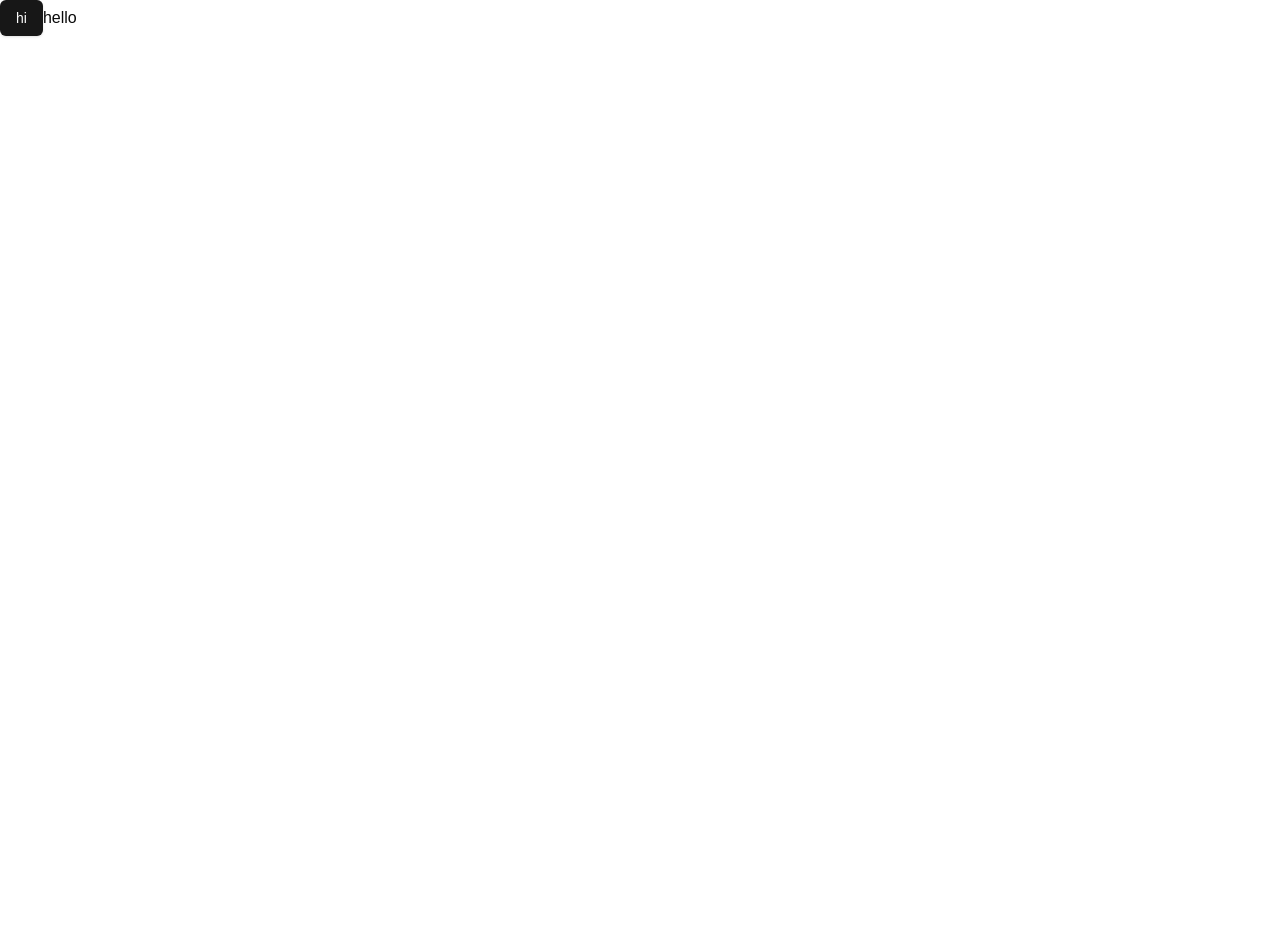
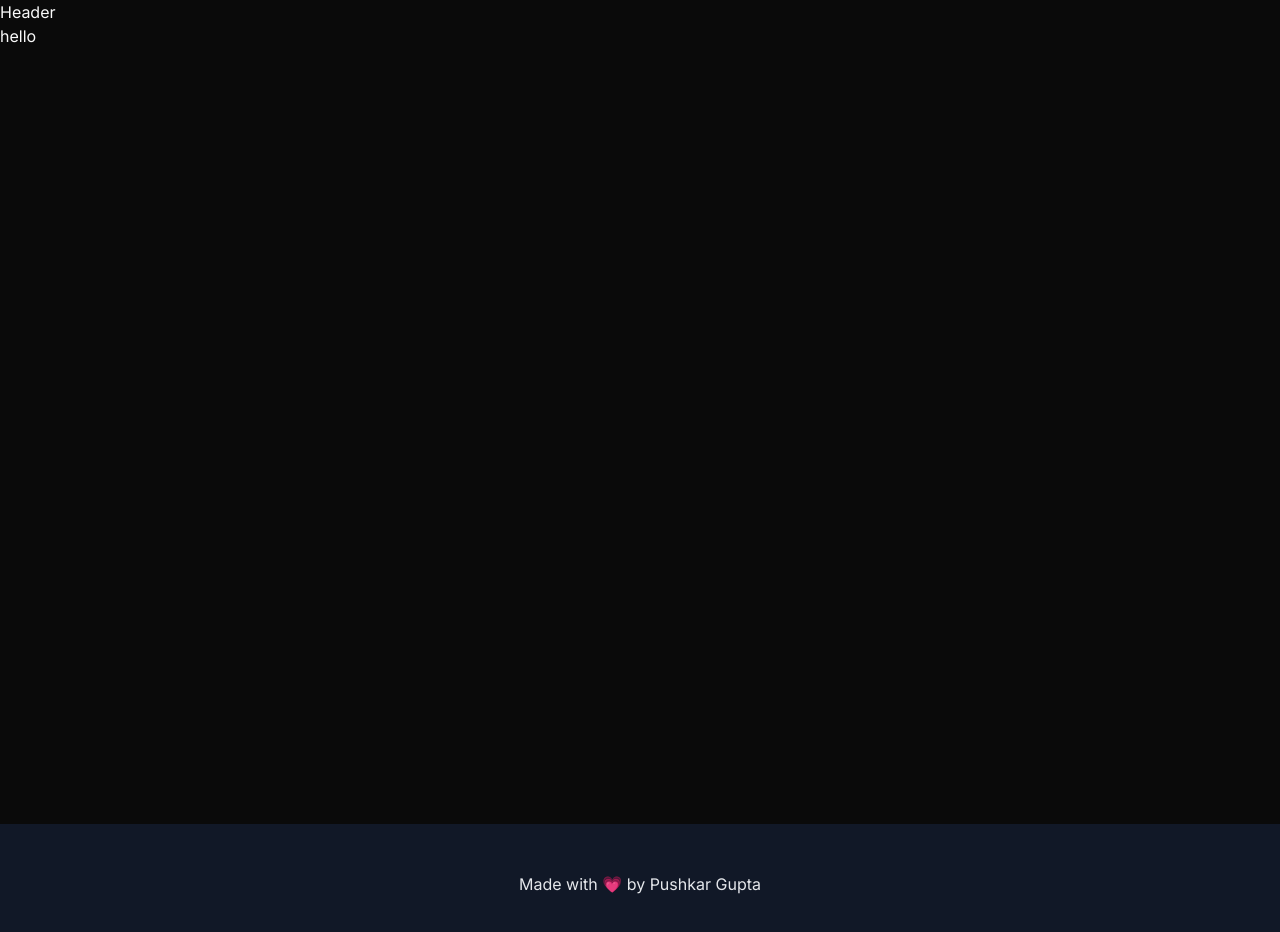
Before and after one commit to pushkarguptaaa/SprintFlow-App, a Next.js app: page / in a window 1280 px wide. Shown: the top 932 px of the page. Before the commit the page ends 800 px from the top, so only its background shows below. Built offline with nearby package versions, Linux system fonts and the light colour scheme.

Commit message:
setup the layout inc dark theme & footer

```diff
--- a/app/layout.js
+++ b/app/layout.js
@@ -1,16 +1,9 @@
-import localFont from "next/font/local";
+import { ThemeProvider } from "@/components/theme-provider";
 import "./globals.css";
+import { Inter } from "next/font/google"
+import Header from "@/components/Header";
 
-const geistSans = localFont({
-  src: "./fonts/GeistVF.woff",
-  variable: "--font-geist-sans",
-  weight: "100 900",
-});
-const geistMono = localFont({
-  src: "./fonts/GeistMonoVF.woff",
-  variable: "--font-geist-mono",
-  weight: "100 900",
-});
+const inter = Inter({subsets: ["latin"]})
 
 export const metadata = {
   title: "SprintFlow",
@@ -21,9 +14,17 @@
   return (
     <html lang="en">
       <body
-        className={`${geistSans.variable} ${geistMono.variable} antialiased`}
+        className={`${inter.className}`}
       >
-        {children}
+        <ThemeProvider attribute="class" defaultTheme="dark">
+          <Header />
+          <main className="min-h-screen">{children}</main>
+          <footer className="bg-gray-900 py-12">
+            <div className="container mx-auto text-center px-4 text-gray-200">
+              <p>Made with 💗 by Pushkar Gupta</p>
+            </div>
+          </footer>
+        </ThemeProvider>
       </body>
     </html>
   );
--- a/app/page.js
+++ b/app/page.js
@@ -1,9 +1,7 @@
-import { Button } from "@/components/ui/button";
 
 export default function Home() {
   return (
     <div>
-      <Button>hi</Button>
       hello
     </div>
   )
--- /dev/null
+++ b/components/Header.jsx
@@ -0,0 +1,7 @@
+const Header = () => {
+  return (
+    <div>Header</div>
+  )
+}
+
+export default Header
--- /dev/null
+++ b/components/theme-provider.jsx
@@ -0,0 +1,11 @@
+"use client"
+
+import * as React from "react"
+import { ThemeProvider as NextThemesProvider } from "next-themes"
+
+export function ThemeProvider({
+  children,
+  ...props
+}) {
+  return <NextThemesProvider {...props}>{children}</NextThemesProvider>
+}
--- a/package.json
+++ b/package.json
@@ -21,7 +21,7 @@
     "embla-carousel-react": "^8.5.1",
     "lucide-react": "^0.465.0",
     "next": "14.2.14",
-    "next-themes": "^0.4.3",
+    "next-themes": "^0.3.0",
     "react": "^18",
     "react-dom": "^18",
     "sonner": "^1.7.0",
```
Also changed, not shown: 1 other file (tests, documents, lock files or other folders).
